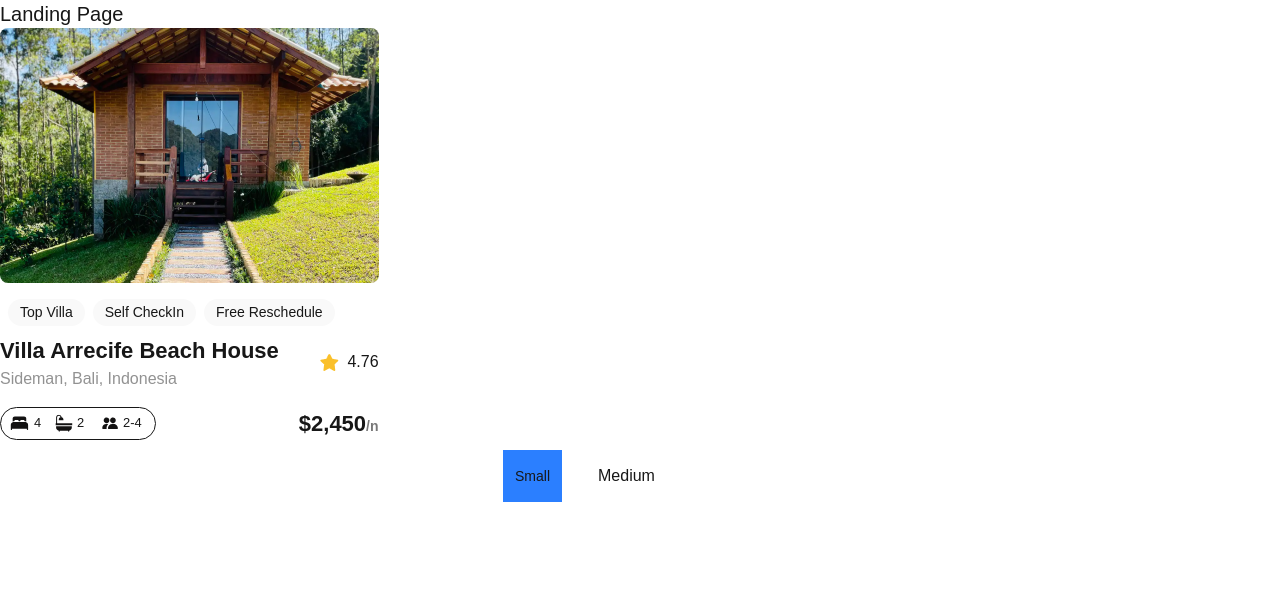
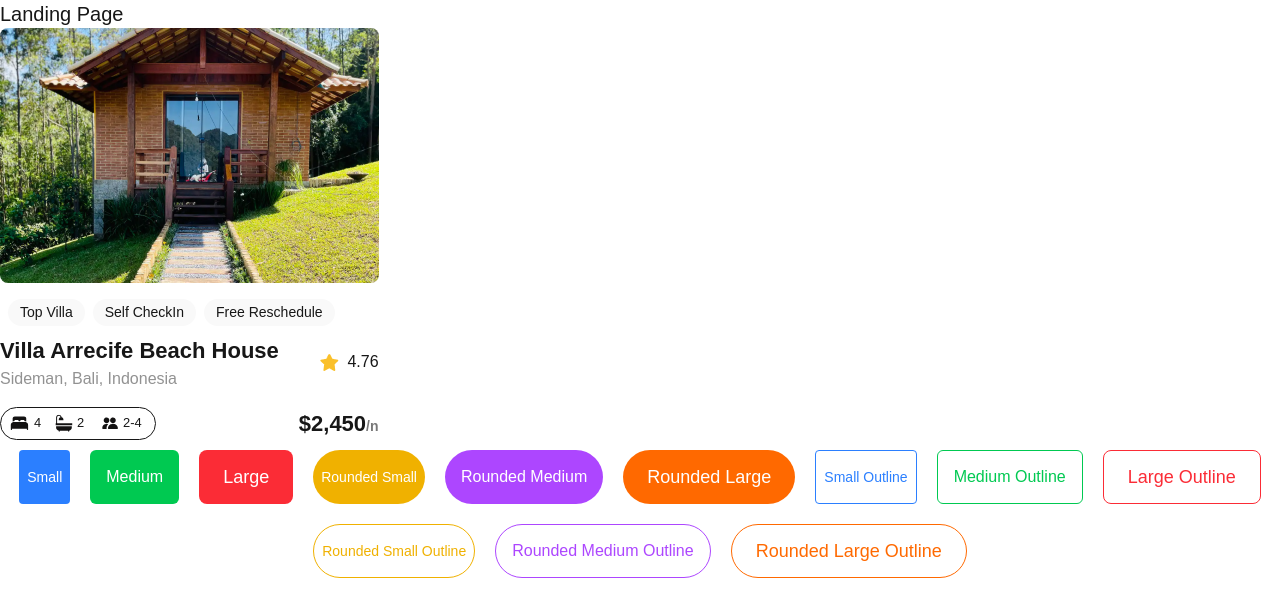
Before and after one commit to snr-roko/alx-project-0x00-setup, a Next.js app in the folder alx-project-0x00/: page /landing in a window 1280 px wide. Shown: the top 616 px of the page. Built offline with nearby package versions, Linux system fonts and the light colour scheme.

Commit message:
Refactor Button component to accept style strings directly and update Landing page with multiple button variations

```diff
--- a/alx-project-0x00/components/Button.tsx
+++ b/alx-project-0x00/components/Button.tsx
@@ -2,24 +2,8 @@ import { ButtonProps } from "@/interfaces"
 
 const Button: React.FC<ButtonProps> = ({title, styles}) => {
 
-  const sizeStyles = {
-    sm: 'px-3 py-1.5 text-sm',
-    md: 'px-4 py-2 text-base',
-    lg: 'px-5 py-3 text-lg'
-  }
-
-  const buttonRoundness = `rounded-${styles.roundness}`
-
-  const buttonStyle = [
-    sizeStyles[styles.size],
-    `bg-${styles.backgroundColor}`,
-    `text-${styles.color}`,
-    buttonRoundness
-  ].join(' ')
-
-
   return (
-    <button className={buttonStyle}>
+    <button className={styles}>
       {title}
     </button>
   )
--- a/alx-project-0x00/interfaces/index.ts
+++ b/alx-project-0x00/interfaces/index.ts
@@ -2,14 +2,7 @@ export interface PillProps {
   title: string
 }
 
-export interface StyleProps {
-  size: 'sm' | 'md' | 'lg';
-  color: string;
-  backgroundColor: string;
-  roundness: string;
-}
-
 export interface ButtonProps {
   title: string;
-  styles: StyleProps
+  styles: string
 }
--- a/alx-project-0x00/pages/landing.tsx
+++ b/alx-project-0x00/pages/landing.tsx
@@ -1,38 +1,24 @@
 import Card from "@/components/Card"
 import Button from "@/components/Button"
-import { StyleProps } from "@/interfaces"
 
 const Landing: React.FC = () => {
-
-  const smallButtonStyle: StyleProps = {
-    size: 'sm',
-    color: 'white-500',
-    backgroundColor: 'blue-500',
-    roundness: 'md'
-  }
-
-  const mediumButtonStyle: StyleProps = {
-    size: 'md',
-    color: 'green-500',
-    backgroundColor: 'white',
-    roundness: 'sm'
-  }
-
-  const largeButtonStyle: StyleProps = {
-    size: 'lg',
-    color: 'white',
-    backgroundColor: 'red-500',
-    roundness: 'full'
-  }
-
   return (
     <div>
       <h1 className="text-xl font-extralight">Landing Page</h1>
       <Card />
-      <div className="flex gap-5 justify-center">
-      <Button title="Small" styles={smallButtonStyle} />
-      <Button title="Medium" styles={mediumButtonStyle} />
-      <Button title="Large" styles={largeButtonStyle} />
+      <div className="flex flex-wrap gap-5 justify-center">
+        <Button title="Small" styles="px-2 py-1 text-sm bg-blue-500 text-white rounded-sm" />
+        <Button title="Medium" styles="px-4 py-2 text-md bg-green-500 text-white rounded-md" />
+        <Button title="Large" styles="px-6 py-3 text-lg bg-red-500 text-white rounded-lg" />
+        <Button title="Rounded Small" styles="px-2 py-1 text-sm bg-yellow-500 text-white rounded-full" />
+        <Button title="Rounded Medium" styles="px-4 py-2 text-md bg-purple-500 text-white rounded-full" />
+        <Button title="Rounded Large" styles="px-6 py-3 text-lg bg-orange-500 text-white rounded-full" />
+        <Button title="Small Outline" styles="px-2 py-1 text-sm border border-blue-500 text-blue-500 rounded-sm" />
+        <Button title="Medium Outline" styles="px-4 py-2 text-md border border-green-500 text-green-500 rounded-md" />
+        <Button title="Large Outline" styles="px-6 py-3 text-lg border border-red-500 text-red-500 rounded-lg" />
+        <Button title="Rounded Small Outline" styles="px-2 py-1 text-sm border border-yellow-500 text-yellow-500 rounded-full" />
+        <Button title="Rounded Medium Outline" styles="px-4 py-2 text-md border border-purple-500 text-purple-500 rounded-full" />
+        <Button title="Rounded Large Outline" styles="px-6 py-3 text-lg border border-orange-500 text-orange-500 rounded-full" />
       </div>
     </div>
   )
```
